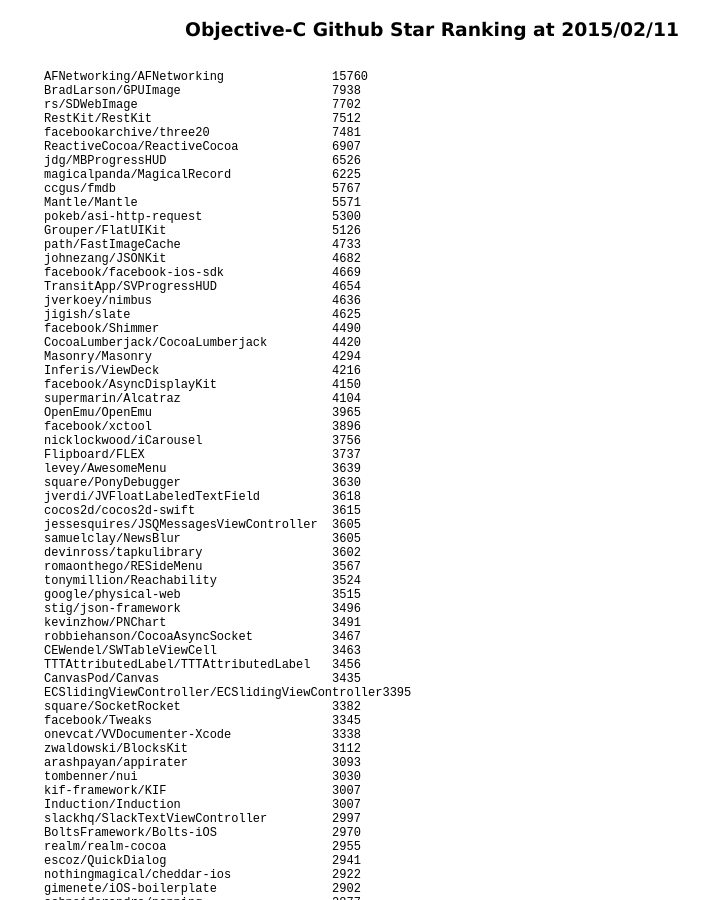
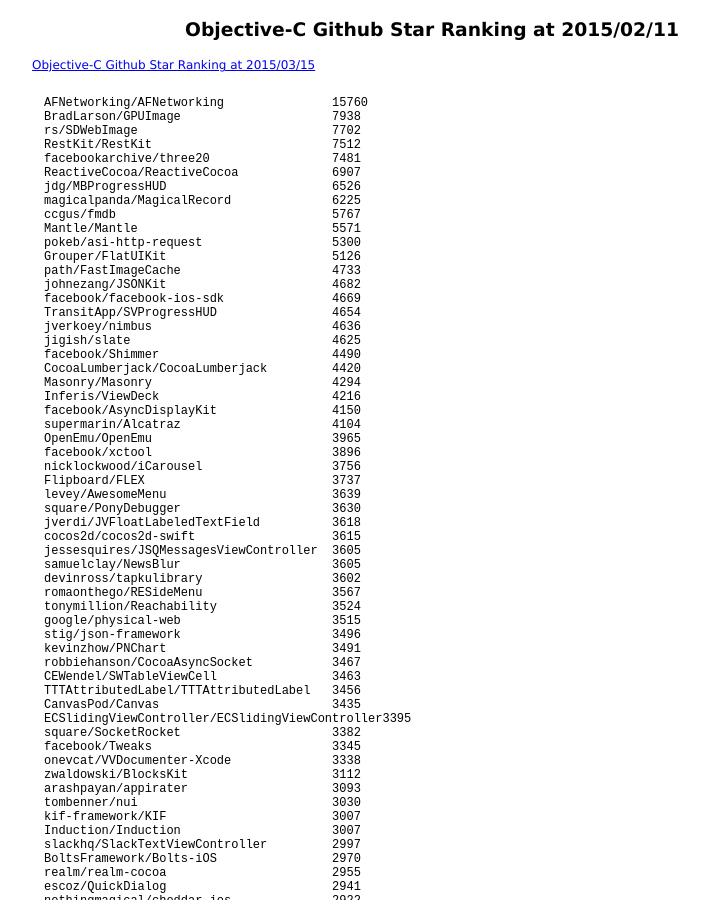
Before and after one commit to 38elements/38elements.github.com, a Jekyll site: the page built from _posts/2015-02-11-objective-c-repository-github-star-ranking.md, in a window 1280 px wide and 900 px high. Shown: the whole window, without its empty margins (208-917 px from the left). Built offline with Jekyll 4.4.1, drawn with Linux system fonts in a browser that asks for light colours; Markdown is read by kramdown in place of the engine named in the settings.

Commit message:
Update 2015-02-11-objective-c-repository-github-star-ranking.md

```diff
--- a/_posts/2015-02-11-objective-c-repository-github-star-ranking.md
+++ b/_posts/2015-02-11-objective-c-repository-github-star-ranking.md
@@ -2,6 +2,7 @@
 layout: posts
 title: Objective-C Github Star Ranking at 2015/02/11
 ---
+[Objective-C Github Star Ranking at 2015/03/15](/2015/03/15/objective-c-repository-github-star-ranking.html)
 <pre style="background-color: white;border: none;">
 AFNetworking/AFNetworking               15760
 BradLarson/GPUImage                     7938
```
